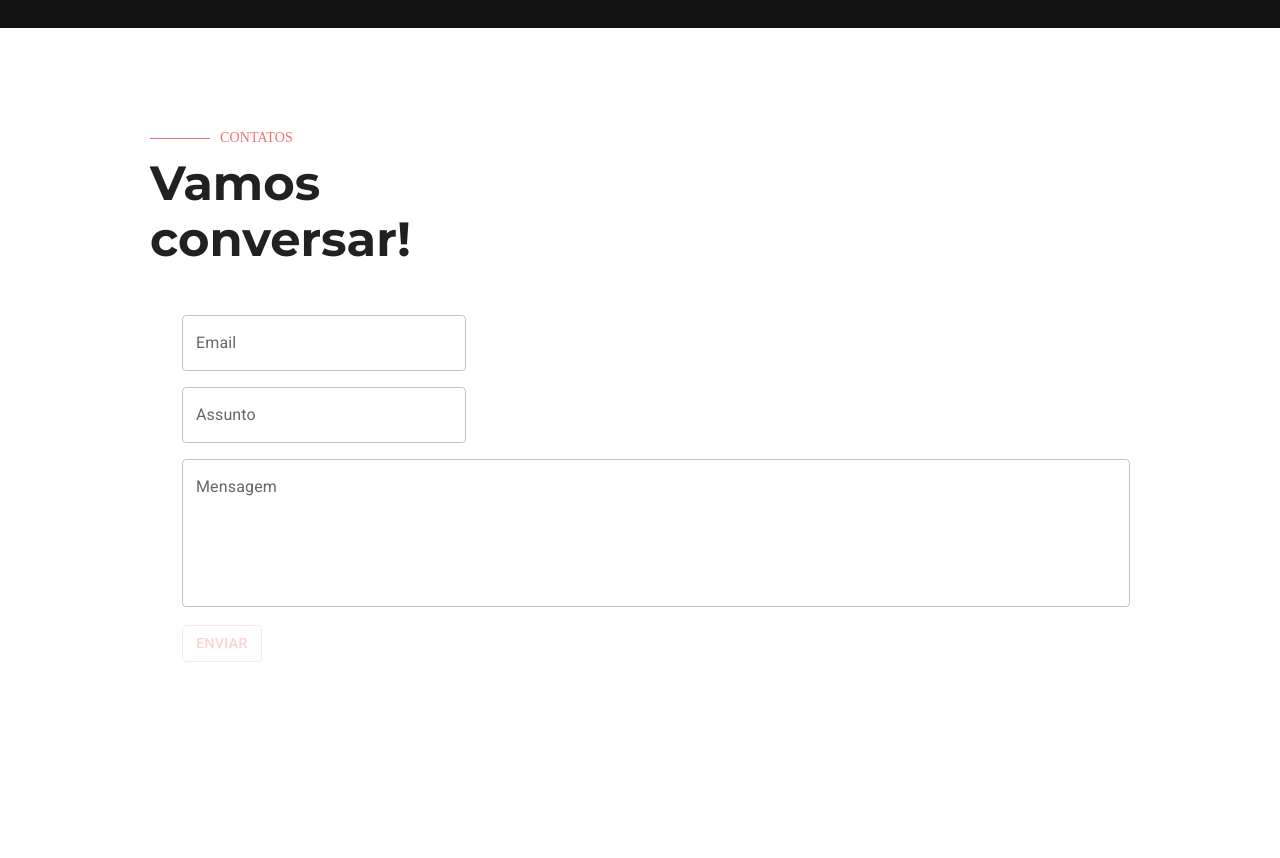
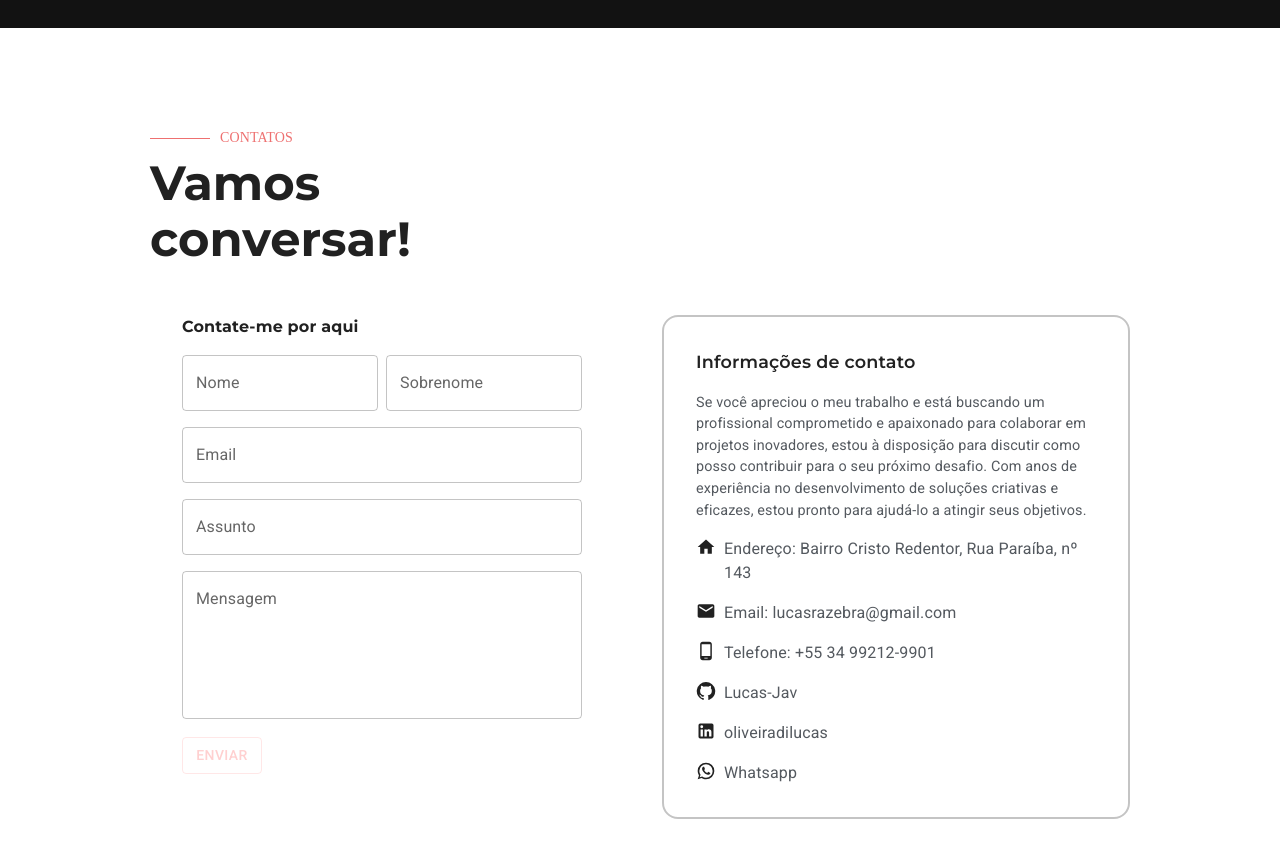
Before and after one commit to Lucas-Jav/PortfolioV3, a React (Vite) app: page / in a window 1280 px wide. Shown: the part 4620-5478 px from the top of the page. Before the commit the page ends 5282 px from the top, so only its background shows below. Built offline with nearby package versions, Linux system fonts and the light colour scheme; a web font is replaced by a local one.

Commit message:
:sparkles: feat(home): create section contact info

```diff
--- a/src/components/Contact/Index.tsx
+++ b/src/components/Contact/Index.tsx
@@ -1,4 +1,5 @@
-import { Alert, Box, Button, FormHelperText, TextField, Typography, useMediaQuery } from "@mui/material";
+import { Alert, Box, Button, FormHelperText, Snackbar, TextField, Typography, useMediaQuery } from "@mui/material";
+import HomeIcon from '@mui/icons-material/Home';
 import Navicon from "../NavIcon/Index";
 import { Controller, FormProvider, useForm } from "react-hook-form";
 import * as yup from "yup";
@@ -6,28 +7,40 @@ import { yupResolver } from "@hookform/resolvers/yup";
 import CircularProgress from '@mui/material/CircularProgress';
 import axios from "axios";
 import { useState } from "react";
-
+import { ContactInfo, User } from "../../types";
 
 
 type DataMail = {
     from: string;
     subject: string;
     text: string;
+    name: string;
+    lastName: string;
 }
 
 const mailOptions = yup.object().shape({
     from: yup.string().required("Campo obrigatório").email("Email inválido"),
     subject: yup.string().required("Campo obrigatório"),
-    text: yup.string().required("Campo obrigatório")
+    text: yup.string().required("Campo obrigatório"),
+    name: yup.string().required("Campo obrigatório"),
+    lastName: yup.string().required("Campo obrigatório")
 })
 
+interface ContactProps {
+    contactInfo: ContactInfo[];
+    linksSocialMedia: User["linksSocialMedias"];
+}
 
-function Contact() {
+function Contact({
+    contactInfo,
+    linksSocialMedia
+} : ContactProps) {
     const mediaQuery1024 = useMediaQuery("(max-width: 1024px)");
     const mediaQuery768 = useMediaQuery("(max-width: 768px)");
     const [loading, setLoading] = useState(false);
     const [error, setError] = useState("");
     const [success, setSuccess] = useState("");
+    const [openSnackbar, setOpenSnackbar] = useState(false);
 
     const methods = useForm({
         resolver: yupResolver(mailOptions),
@@ -35,9 +48,12 @@ function Contact() {
             from: "",
             subject: "",
             text: "",
+            name: "",
+            lastName: ""
         }
     });
     const { handleSubmit, control, reset} = methods;
+
 
     const onSubmit = async (data: DataMail) => {
         try {
@@ -45,7 +61,11 @@ function Contact() {
             const formResponse = {
                 destinatario: data.from,
                 assunto: data.subject,
-                corpo: data.text
+                corpo:
+`Nome: ${data.name} ${data.lastName};
+
+${data.text}
+`
             }
             await axios.post(`${process.env.API_URL}/enviar-email`, formResponse, {
                 headers: {
@@ -57,18 +77,20 @@ function Contact() {
                     reset();
                     setLoading((state) => !state);
                     setSuccess(res.data);
+                    setOpenSnackbar((state) => !state);
 
                     setTimeout(() => {
                         setSuccess("");
-                    }, 3000);
+                    }, 6000);
                 }
             }).catch((err) => {
                 console.error(err);
                 setError(err.message);
+                setOpenSnackbar((state) => !state);
 
                 setTimeout(() => {
                     setError("");
-                }, 3000);
+                }, 6000);
             })
 
         } catch(err) {
@@ -81,6 +103,7 @@ function Contact() {
             sx={{
                 width: "100%",
                 p: "0px 260px",
+                minHeight: "100vh"
             }}>
                 <Box
                     mt={"100px"}
@@ -98,10 +121,82 @@ function Contact() {
                     <Box
                         sx={{
                             display: "flex",
+                            gap: "5rem",
+                            flexDirection: mediaQuery768 ? "column-reverse" : "row"
+                        }}>
+                        <Box
+                        sx={{
+                            display: "flex",
                             flexDirection: "column",
                             gap: "1rem",
-                        ml: mediaQuery768 ? "" :"2rem"
+                            ml: mediaQuery768 ? "" :"2rem",
+                            flex: 1
                         }}>
+                            <Typography
+                                fontWeight={500}
+                                className='montserratBold'
+                                >
+                                Contate-me por aqui
+                            </Typography>
+
+                            <Box
+                                display="flex"
+                                justifyContent="space-between">
+                                <Controller
+                                    name="name"
+                                    control={control}
+                                    render={(inputProps) => (
+                                        <>
+                                            <TextField
+                                                name="name"
+                                                variant="outlined"
+                                                label="Nome"
+                                                placeholder="Escreva seu nome"
+                                                style={{
+                                                    width: "49%"
+                                                }}
+                                                value={inputProps.field.value}
+                                                onChange={(e) => {
+                                                    inputProps.field.onChange(e.target.value);
+                                                }}
+                                                />
+
+                                            {inputProps.fieldState.error && (
+                                                <FormHelperText error={inputProps.fieldState.error && true}>
+                                                    {inputProps.fieldState.error.message + ""}
+                                                </FormHelperText>
+                                            )}
+                                        </>
+                                    )}/>
+
+                                <Controller
+                                    name="lastName"
+                                    control={control}
+                                    render={(inputProps) => (
+                                        <>
+                                            <TextField
+                                                name="lastName"
+                                                variant="outlined"
+                                                label="Sobrenome"
+                                                placeholder="Escreva seu sobrenome"
+                                                style={{
+                                                    width: "49%"
+                                                }}
+                                                value={inputProps.field.value}
+                                                onChange={(e) => {
+                                                    inputProps.field.onChange(e.target.value);
+                                                }}
+                                                />
+
+                                            {inputProps.fieldState.error && (
+                                                <FormHelperText error={inputProps.fieldState.error && true}>
+                                                    {inputProps.fieldState.error.message + ""}
+                                                </FormHelperText>
+                                            )}
+                                        </>
+                                    )}/>
+                            </Box>
+
                             <Controller
                                 name="from"
                                 control={control}
@@ -113,11 +208,7 @@ function Contact() {
                                             label="Email"
                                             placeholder="ex: mangoman@email.com"
                                             style={{
-                                            width: mediaQuery1024
-                                            ? mediaQuery768
-                                                ? "100%"
-                                                :"50%"
-                                            :"30%"
+                                                width: "100%"
                                             }}
                                             value={inputProps.field.value}
                                             onChange={(e) => {
@@ -144,11 +235,7 @@ function Contact() {
                                             label="Assunto"
                                             placeholder="ex: Bora fazer aquele projeto!"
                                             style={{
-                                            width: mediaQuery1024
-                                            ? mediaQuery768
-                                                ? "100%"
-                                                :"50%"
-                                            :"30%"
+                                                width: "100%"
                                             }}
                                             value={inputProps.field.value}
                                             onChange={(e) => {
@@ -212,13 +299,70 @@ function Contact() {
                                     </>
                                 )}
                             </Button>
-                        {success !== "" && (
-                            <Alert severity="success">{success}</Alert>
+
+                            {openSnackbar && (
+                                <Snackbar
+                                    open={openSnackbar}
+                                    autoHideDuration={6000}
+                                    onClose={() => setOpenSnackbar((state) => !state)}
+                                    >
+                                    <Alert severity={success ? "success": "error"}>{success ? success: error}</Alert>
+                                </Snackbar>
                             )}
-                        {error !== "" && (
-                            <Alert severity="error">{error}</Alert>
-                        )}
+                        </Box>
+                        <Box sx={{
+                            p: 4,
+                            border: "2px solid rgba(0, 0, 0, 0.23)",
+                            borderRadius: "1rem",
+                            flex: 1,
+                            "&:hover": {
+                                border: "2px solid #FFD0D0"
+                            }
+                        }}>
+                            <Box>
+                                <Typography fontFamily="Montserrat" fontWeight={600} fontSize="1.1rem">
+                                    Informações de contato
+                                </Typography>
+                                <Typography fontSize=".9rem" mt={2} color="#54595F">
+                                    Se você apreciou o meu trabalho e está buscando um profissional comprometido e apaixonado para colaborar em projetos inovadores,
+                                    estou à disposição para discutir como posso contribuir para o seu próximo desafio. Com anos de experiência no desenvolvimento de
+                                    soluções criativas e eficazes, estou pronto para ajudá-lo a atingir seus objetivos.
+                                </Typography>
+                            </Box>
+                            <Box>
+                                {contactInfo.map((objt, index) => (
+                                    <Box
+                                        key={index}
+                                        mt={2}
+                                        display="flex"
+                                        flexDirection="row">
+                                        {objt.icon}
+                                        <Typography
+                                            ml={1}
+                                            fontSize={16} color="#54595F">
+                                            {objt.text}
+                                        </Typography>
+                                    </Box>
+                                ))}
 
+                                {linksSocialMedia.map((link) => (
+                                    <Box
+                                    key={link.id}
+                                    mt={2}
+                                    display="flex"
+                                    flexDirection="row">
+                                    {link.icon}
+                                    <a href={link.link} target="_blank">
+                                        <Typography
+                                            ml={1}
+                                            fontSize={16} color="#54595F">
+                                            {link.type}
+                                        </Typography>
+                                    </a>
+                                </Box>
+                                ))}
+                            </Box>
+                        </Box>
                     </Box>
                 </FormProvider>
 
--- a/src/pages/Home.tsx
+++ b/src/pages/Home.tsx
@@ -11,6 +11,9 @@ import { User } from '../types';
 import LanguageIcon from '@mui/icons-material/Language';
 import ArchitectureIcon from '@mui/icons-material/Architecture';
 import WorksProjects from '../components/WorksProjects/Index';
+import HomeIcon from '@mui/icons-material/Home';
+import EmailIcon from '@mui/icons-material/Email';
+import PhoneAndroidIcon from '@mui/icons-material/PhoneAndroid';
 
 // imgs
 import portfolioV3img from "/images/portfoliov3.png";
@@ -34,9 +37,9 @@ import sassImg from "/images/techs/Sass.png";
 import typescriptImg from "/images/techs/Typescript.png";
 import vueImg from "/images/techs/Vue.png";
 import reactNativeImg from "/images/techs/ReactNative.png"
-
 import Techs from '../components/Techs/Index';
 import Contact from '../components/Contact/Index';
+import { LinkedIn, WhatsApp } from '@mui/icons-material';
 
 const propsIcon = {
     color: "#EE7070",
@@ -54,6 +57,7 @@ const data: User = {
     name: "Lucas Henrique Oliveira de Amorim",
     username: 'Lucas Oliveira',
     birthday: new Date('2004-03-24'),
+    email: "lucasrazebra@gmail.com",
     works: [
         "Desenvolvedor Front End...",
         "Designer UI & UX..."
@@ -250,7 +254,41 @@ const data: User = {
             vueImg,
             htmlImg
         ]
-    }
+    },
+    contactInfo: [
+        {
+            icon: <HomeIcon sx={{fontSize: 20}}/>,
+            text: "Endereço: Bairro Cristo Redentor, Rua Paraíba, nº 143"
+        },
+        {
+            icon: <EmailIcon sx={{fontSize: 20}}/>,
+            text: `Email: lucasrazebra@gmail.com`
+        },
+        {
+            icon: <PhoneAndroidIcon sx={{fontSize: 20}}/>,
+            text: "Telefone: +55 34 99212-9901"
+        }
+    ],
+    linksSocialMedias: [
+        {
+            id: 1,
+            type: "Lucas-Jav",
+            link: "https://github.com/Lucas-Jav",
+            icon: <GitHubIcon sx={{fontSize: 20}}/>
+        },
+        {
+            id: 2,
+            type: "oliveiradilucas",
+            link: "https://www.linkedin.com/in/oliveiradilucas/",
+            icon: <LinkedIn sx={{fontSize: 20}}/>
+        },
+        {
+            id: 3,
+            type: "Whatsapp",
+            link: "https://api.whatsapp.com/send/?phone=5534992129901&text=Ol%C3%A1+Lucas%2C+vim+pelo+seu+trabalho+de+desenvolvedor%21&type=phone_number&app_absent=0",
+            icon: <WhatsApp sx={{fontSize: 20}}/>
+        }
+    ]
 }
 
 function Home() {
@@ -280,7 +318,9 @@ function Home() {
             <Techs
                 techsAll={data.techsAll}/>
 
-            <Contact />
+            <Contact
+                contactInfo={data.contactInfo}
+                linksSocialMedia={data.linksSocialMedias}/>
 
             <BasicSpeedDial />
         </Box>
```
Also changed, not shown: src/types/index.ts (+9 -1 lines), public/images/Capturar.PNG (added). Lines whose indentation alone changed are shown as unchanged.
